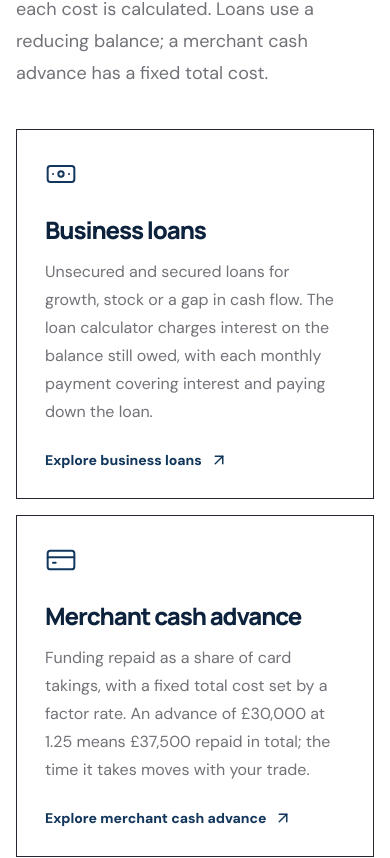
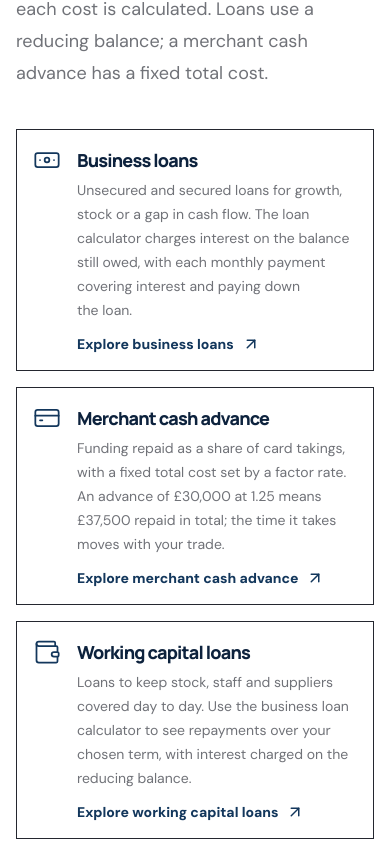
Before and after one commit to Louis-B-Work/float, a Next.js app: page /float/calculator in a window 390 px wide. Shown: the part 2539-3397 px from the top of the page. Built offline with nearby package versions, Linux system fonts and the light colour scheme.

Commit message:
mobile changes

```diff
--- a/src/app/calculator/page.tsx
+++ b/src/app/calculator/page.tsx
@@ -93,11 +93,11 @@ export default function CalculatorPage() {
           />
           <div className="mt-10 grid gap-4 md:grid-cols-3 md:gap-5 lg:mt-14">
             {products.map((product) => (
-              <Link key={product.href} href={product.href} className="group flex h-full flex-col border border-line p-7 transition-colors hover:border-navy hover:bg-sky focus-visible:border-navy focus-visible:bg-sky md:p-8">
-                <product.icon size={32} strokeWidth={1.5} className="shrink-0 text-navy" aria-hidden />
-                <h3 className="display mt-6 text-2xl font-extrabold text-navy-deep">{product.title}</h3>
-                <p className="mt-3 leading-7 text-ink/65">{product.copy}</p>
-                <span className="mt-auto inline-flex items-center gap-2 pt-6 text-sm font-extrabold text-navy">
+              <Link key={product.href} href={product.href} className="group grid h-full grid-cols-[auto_1fr] gap-x-4 border border-line p-4 transition-colors md:flex md:flex-col hover:border-navy hover:bg-sky focus-visible:border-navy focus-visible:bg-sky md:p-8">
+                <product.icon strokeWidth={1.5} className="row-span-3 size-7 shrink-0 text-navy md:row-span-1 md:size-8" aria-hidden />
+                <h3 className="display text-lg font-extrabold text-navy-deep md:mt-6 md:text-2xl">{product.title}</h3>
+                <p className="mt-1 text-sm leading-6 text-ink/65 md:mt-3 md:text-base md:leading-7">{product.copy}</p>
+                <span className="mt-auto inline-flex items-center gap-2 pt-3 text-sm md:pt-6 font-extrabold text-navy">
                   Explore {product.title.toLowerCase()}
                   <ArrowUpRight size={18} className="transition group-hover:translate-x-1 group-hover:-translate-y-1" aria-hidden />
                 </span>
--- a/src/app/how-it-works/page.tsx
+++ b/src/app/how-it-works/page.tsx
@@ -60,13 +60,13 @@ export default function HowItWorksPage() {
       <section className="section-space bg-mist">
         <div className="page-shell">
           <SectionHeading title="Clear expectations, both ways." />
-          <div className="mt-10 grid gap-6 md:grid-cols-2 lg:mt-14">
+          <div className="mt-10 grid gap-4 md:grid-cols-2 md:gap-6 lg:mt-14">
             {expectations.map((block) => (
-              <div key={block.title} className="border border-line bg-white p-8 md:p-10">
-                <h2 className="display text-2xl font-extrabold text-navy-deep md:text-3xl">{block.title}</h2>
-                <ul className="mt-6 space-y-4">
+              <div key={block.title} className="border border-line bg-white p-5 md:p-10">
+                <h2 className="display text-xl font-extrabold text-navy-deep md:text-3xl">{block.title}</h2>
+                <ul className="mt-4 space-y-3 md:mt-6 md:space-y-4">
                   {block.points.map((point) => (
-                    <li key={point} className="border-b border-line pb-4 text-sm font-semibold leading-6 text-navy last:border-0 last:pb-0">
+                    <li key={point} className="border-b border-line pb-3 text-sm md:pb-4 font-semibold leading-6 text-navy last:border-0 last:pb-0">
                       {point}
                     </li>
                   ))}
```
